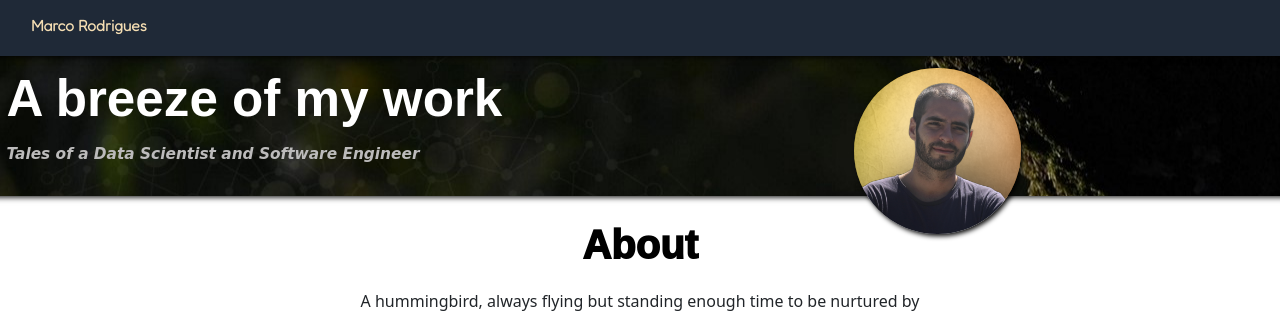
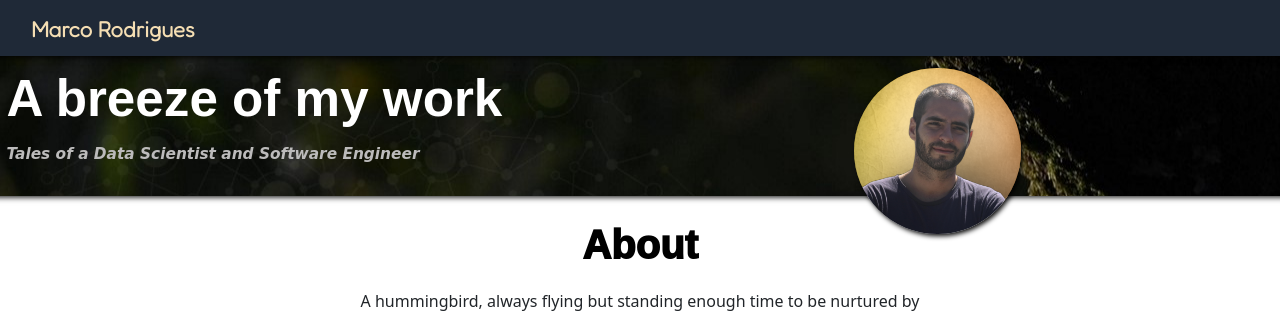
Before and after one commit to macrodrigues/flask_portfolio, a Flask app: page / in a window 1280 px wide. Shown: the top 315 px of the page. Run offline with Flask 2, Linux system fonts and the light colour scheme; some libraries are stand-ins or nearby versions; some web fonts are replaced.

Commit message:
update navbar brand

```diff
--- a/static/css/styles.css
+++ b/static/css/styles.css
@@ -18,7 +18,7 @@
 .navbar-dark .navbar-brand {
     color: #f5deb3;
     font-family: 'Fredoka', sans-serif;
-    font-size: 1.2vw;
+    font-size: clamp(15px, 1.7vw, 30px);
     font-weight: 800;
     padding: 0 15px;
     height: 30px;
```
